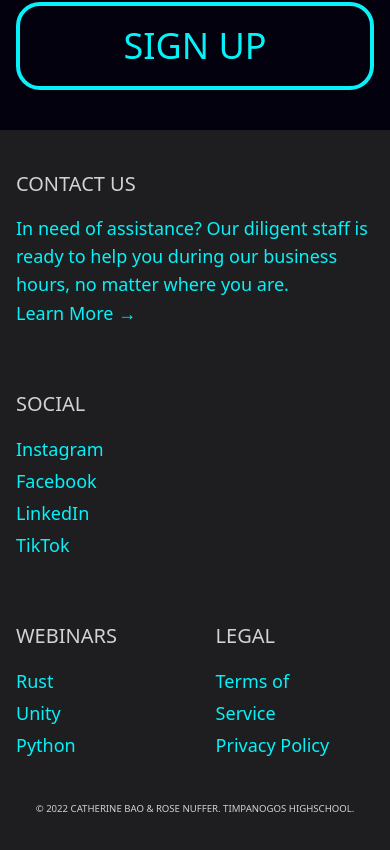
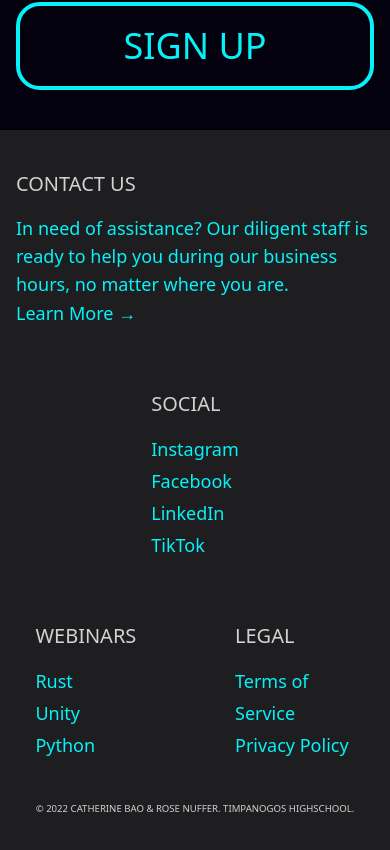
Before and after one commit to CatherineBao/doceodeweb, a React (Vite) app: page / in a window 390 px wide. Shown: the part 1327-2177 px from the top of the page. Built offline with nearby package versions, Linux system fonts and the light colour scheme.

Commit message:
Update Footer.jsx

```diff
--- a/src/components/Footer.jsx
+++ b/src/components/Footer.jsx
@@ -6,7 +6,7 @@ const Footer = () => {
   const h1 = 'uppercase text-white-gray text-xl mb-4 mt-5 lg:mt-0'
   return (
     <div className='bg-dark-gray py-10 mt-10 sm:mt-20 px-4 sm:px-14 lg:px-36'>
-  	<div className='flex flex-col lg:flex-row items-start justify-center lg:justify-between lg:gap-x-20 leading-8  '>
+  	<div className='flex flex-col lg:flex-row items-center lg:items-start justify-center lg:justify-between lg:gap-x-20 leading-8  '>
   		<div className='lg:w-1/2'>
   			<h3 className='uppercase text-white-gray text-xl mb-4'>Contact us</h3>
   			<p className='text-ice-blue text-lg font-thin'>In need of assistance? Our diligent staff is ready to help you during our business hours, no matter where you are.</p>
@@ -21,7 +21,7 @@ const Footer = () => {
       			<a className={link} href="https://www.tiktok.com/en/" target="_blank">TikTok</a>
       		</div>
       </div>
-    	<div className='flex items-start justify-center mt-10 lg:w-1/3 lg:mt-0 gap-20 lg-gap-0'>
+    	<div className='flex items-center lg:items-start justify-center mt-10 lg:w-1/3 lg:mt-0 gap-20 lg-gap-0'>
         <div className='w-1/2'>
     			<h3 className={h1}>Webinars</h3>
     			<a className={link} href="https://doc.rust-lang.org/rustdoc/what-is-rustdoc.html" target="_blank">Rust</a> <br/>
@@ -35,7 +35,7 @@ const Footer = () => {
     		</div>
       </div>
   	</div>
-      <div className='text-[0.6em] text-white-gray text-center mt-10'>
+      <div className='text-[0.6em] text-white-gray text-center lg:text-left mt-10'>
         © 2022 CATHERINE BAO & ROSE NUFFER. TIMPANOGOS HIGHSCHOOL.
       </div>
       </div>
```
